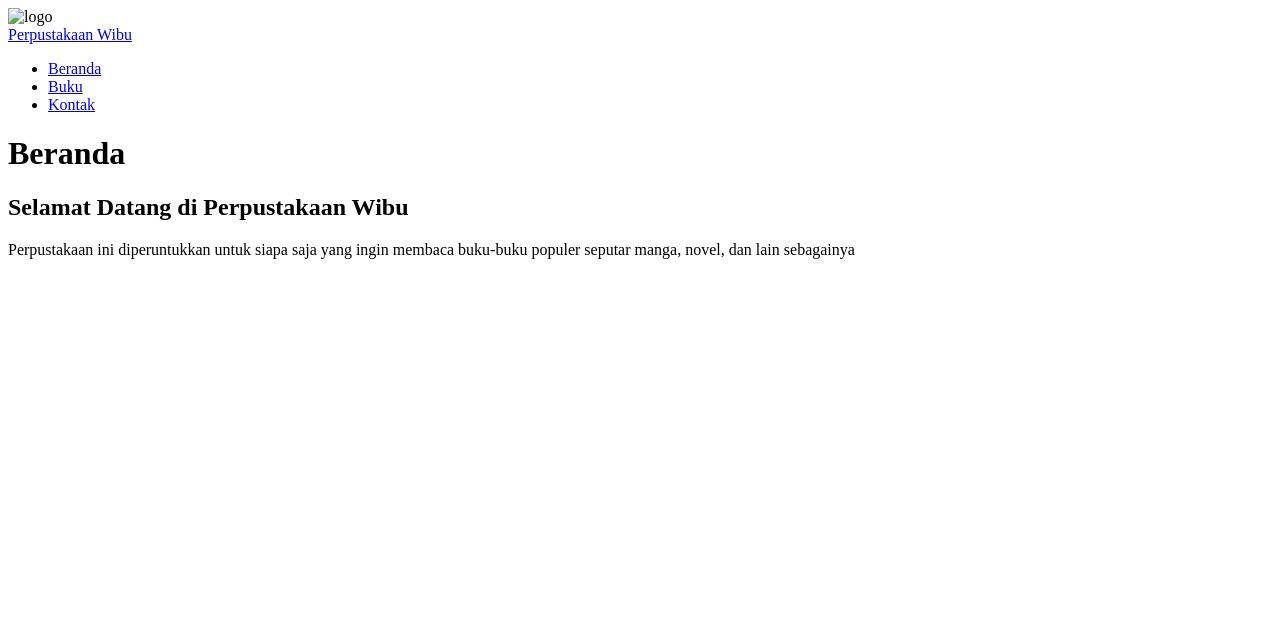
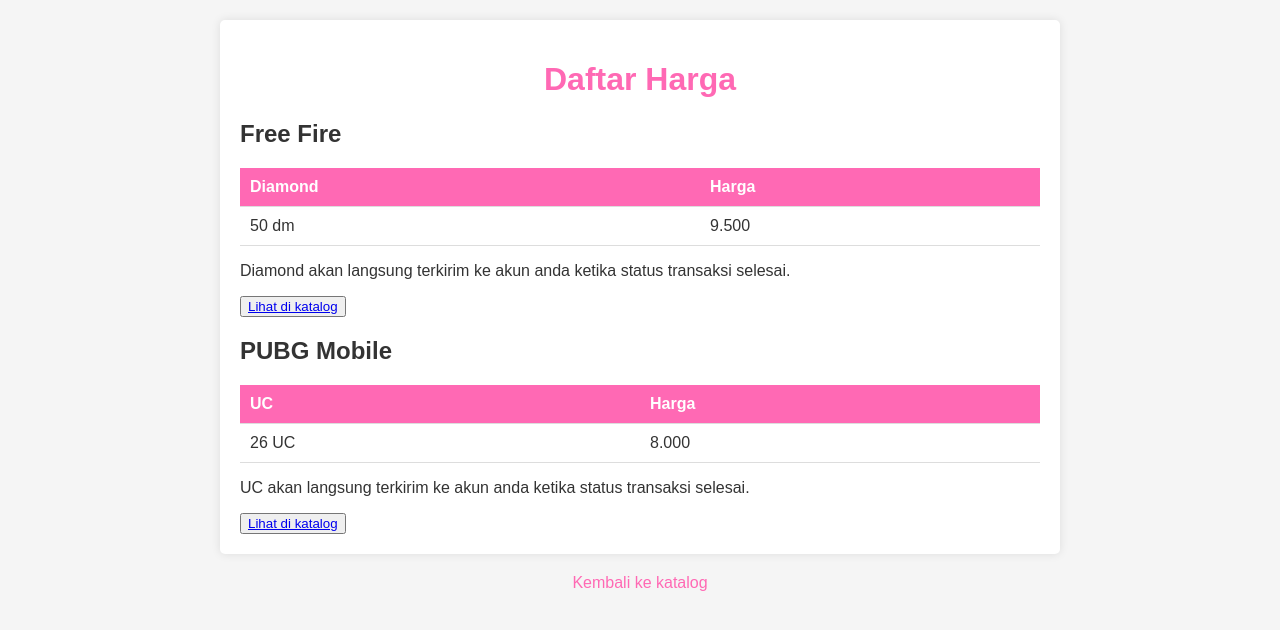
Before and after one commit to yeftakun/harga-hitori-cell, a plain HTML site: page index.html in a window 1280 px wide. Drawn offline with Linux system fonts and the light colour scheme.

Commit message:
add index.html

```diff
--- a/index.html
+++ b/index.html
@@ -1,37 +1,103 @@
 <!DOCTYPE html>
+<html lang="en">
+<head>
+    <meta charset="UTF-8">
+    <meta name="viewport" content="width=device-width, initial-scale=1.0">
+    <title>Daftar Harga</title>
+    <style>
+        body {
+            font-family: Arial, sans-serif;
+            background-color: #f5f5f5;
+            color: #333;
+            margin: 0;
+            padding: 0;
+        }
 
-<html>
-    <head>
-        <title>Perpustakaan</title>
-        <link rel="stylesheet" href="css/styles.css">
-    </head>
+        .container {
+            max-width: 800px;
+            margin: 20px auto;
+            padding: 20px;
+            background-color: #fff;
+            border-radius: 5px;
+            box-shadow: 0 0 10px rgba(0, 0, 0, 0.1);
+        }
 
-    <body>
+        h1 {
+            color: #ff69b4;
+            text-align: center;
+        }
 
-        <div class="header">
-            <div class="header-logo">
-                <img src="img/gura-anggap_logo.webp" alt="logo">
-            </div>
-            <div class="header-title">
-                <a href="index.html">Perpustakaan Wibu</a>
-            </div>
-        </div>
+        table {
+            width: 100%;
+            border-collapse: collapse;
+            margin-top: 20px;
+        }
 
-        <ul class="nav">
-            <li class="nav-item"><a href="index.html">Beranda</a></li>
-            <li class="nav-item"><a href="pages/buku.html">Buku</a></li>
-            <li class="nav-item"><a href="pages/kontak.html">Kontak</a></li>
+        th, td {
+            padding: 10px;
+            text-align: left;
+            border-bottom: 1px solid #ddd;
+        }
 
-        </ul>
+        th {
+            background-color: #ff69b4;
+            color: #fff;
+        }
 
-        <div class="konten">
-            <h1>Beranda</h1>
+        .footer {
+            text-align: center;
+            margin-top: 20px;
+        }
 
-            <h2>Selamat Datang di Perpustakaan Wibu</h2>
+        .footer a {
+            color: #ff69b4;
+            text-decoration: none;
+        }
 
-            <p>Perpustakaan ini diperuntukkan untuk siapa saja yang ingin membaca buku-buku populer seputar manga, novel, dan lain sebagainya</p>
+        .footer a:hover {
+            text-decoration: underline;
+        }
+    </style>
+</head>
+<body>
 
-        </div>
+<div class="container">
+    <h1>Daftar Harga</h1>
 
-    </body>
+    <h2>Free Fire</h2>
+    <table>
+        <tr>
+            <th>Diamond</th>
+            <th>Harga</th>
+        </tr>
+        <tr>
+            <td>50 dm</td>
+            <td>9.500</td>
+        </tr>
+        <!-- Tambahkan baris-baris tabel sesuai dengan daftar harga -->
+    </table>
+    <p>Diamond akan langsung terkirim ke akun anda ketika status transaksi selesai.</p>
+    <button><a href="#">Lihat di katalog</a></button>
+
+    <h2>PUBG Mobile</h2>
+    <table>
+        <tr>
+            <th>UC</th>
+            <th>Harga</th>
+        </tr>
+        <tr>
+            <td>26 UC</td>
+            <td>8.000</td>
+        </tr>
+        <!-- Tambahkan baris-baris tabel sesuai dengan daftar harga -->
+    </table>
+    <p>UC akan langsung terkirim ke akun anda ketika status transaksi selesai.</p>
+    <button><a href="#">Lihat di katalog</a></button>
+</div>
+
+<div class="footer">
+    <a href="https://contoh.com">Kembali ke katalog</a>
+</div>
+
+</body>
 </html>
```
